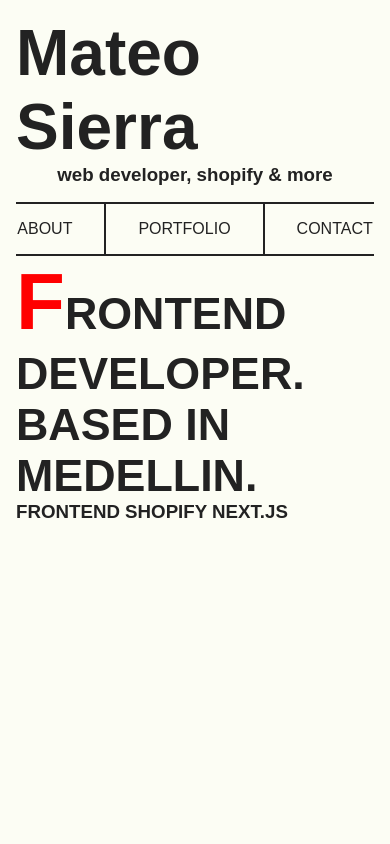
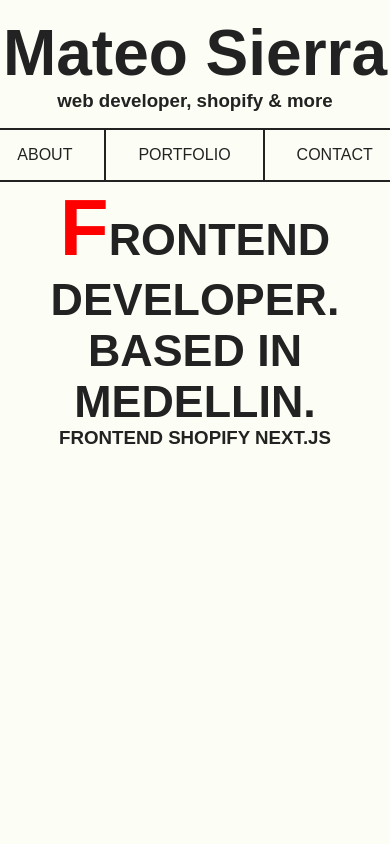
Before and after one commit to Sierra9999/Portfolio, a Next.js app: page / in a window 390 px wide. Shown: the top 844 px of the page. Built offline with nearby package versions, Linux system fonts and the light colour scheme; a web font is replaced by a local one.

Commit message:
feat: responsive hero and header text

```diff
--- a/src/app/page.tsx
+++ b/src/app/page.tsx
@@ -1,10 +1,12 @@
 import Hero from "@/components/Hero";
+import Marquee from "@/components/Marquee";
 import Portfolio from "@/components/Portfolio";
 
 export default function Home() {
   return (
     <main>
       <Hero/>
+      <Marquee/>
       <Portfolio/>
     </main>
   );
--- /dev/null
+++ b/src/components/Marquee.tsx
@@ -0,0 +1,9 @@
+import React from "react";
+
+const Marquee = () => {
+  return (
+    <div></div>
+  );
+};
+
+export default Marquee;
--- a/src/styles/components/header.scss
+++ b/src/styles/components/header.scss
@@ -7,6 +7,7 @@ header{
 
 header .top-section{
     padding: 1rem 0rem;
+    text-align: center;
 }
 
 header .top-section h1 {
--- a/src/styles/components/hero.scss
+++ b/src/styles/components/hero.scss
@@ -1,12 +1,14 @@
 .hero{
     height: 100vh;
     align-items: center;
+    justify-content: center;
+    text-align: center;
     @include breakpoint(medium){
         padding: 0px 5rem;
+        text-align: left;
     }
     &__text{
         position: relative;
-        left : 0px;
         h1{
             font-size: 2.8rem;
         }
--- a/src/styles/globals.scss
+++ b/src/styles/globals.scss
@@ -10,7 +10,6 @@ html,body {
   overflow-x: hidden;
   color: $primary-color;
   background-color: $secondary-color;
-  padding: 0rem 8px;
 }
 
 a {
--- a/src/styles/main.scss
+++ b/src/styles/main.scss
@@ -9,3 +9,4 @@
 @import 'components/header.scss';
 @import 'components/portfolio.scss';
 @import 'components/hero.scss';
+@import 'components/banner.scss';
```
Also changed, not shown: src/styles/components/banner.scss (added).
